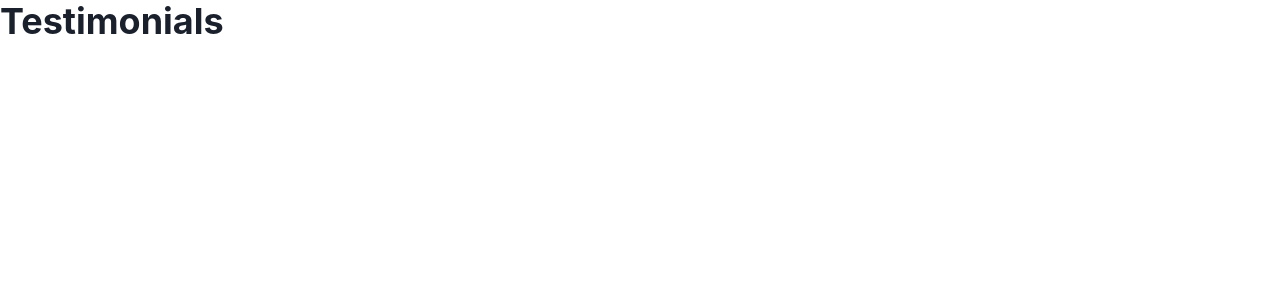
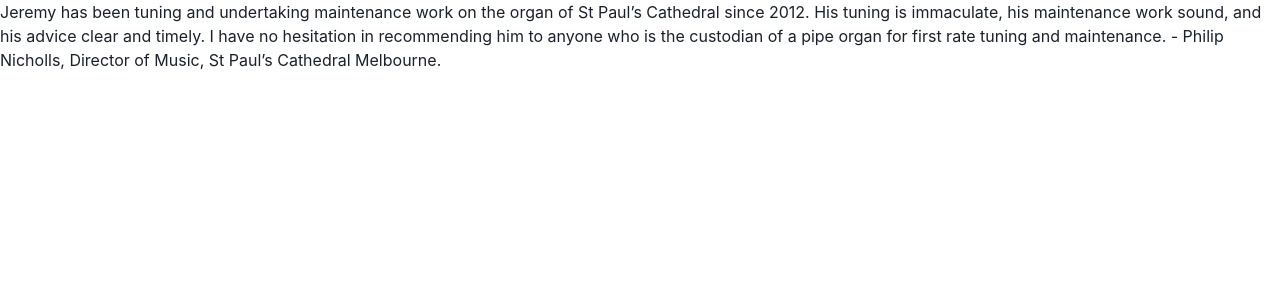
Before and after one commit to vansmith1/organ-building-information-website, a Next.js app in the folder my-app/: page /testimonials in a window 1280 px wide. Shown: the top 300 px of the page. Built offline with nearby package versions, Linux system fonts and the light colour scheme.

Commit message:
Added information from testimonials page.

```diff
--- a/my-app/src/pages/testimonials.tsx
+++ b/my-app/src/pages/testimonials.tsx
@@ -1,5 +1,14 @@
-import { Heading } from "@chakra-ui/react";
+import { Text } from "@chakra-ui/react";
 
 export default function Testimonials() {
-  return <Heading>Testimonials</Heading>;
+  	return (
+  		<Text>
+			Jeremy has been tuning and undertaking maintenance work on the organ
+			of St Paul’s Cathedral since 2012. His tuning is immaculate, his
+			maintenance work sound, and his advice clear and timely. I have no
+			hesitation in recommending him to anyone who is the custodian of a
+			pipe organ for first rate tuning and maintenance.
+			- Philip Nicholls, Director of Music, St Paul’s Cathedral Melbourne.
+		</Text>
+  	)
 }
```
Also changed, not shown: my-app/public/images/testimonials.webp (added).
